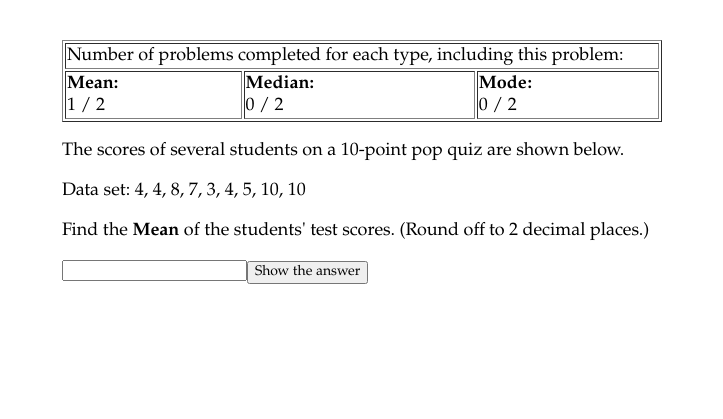
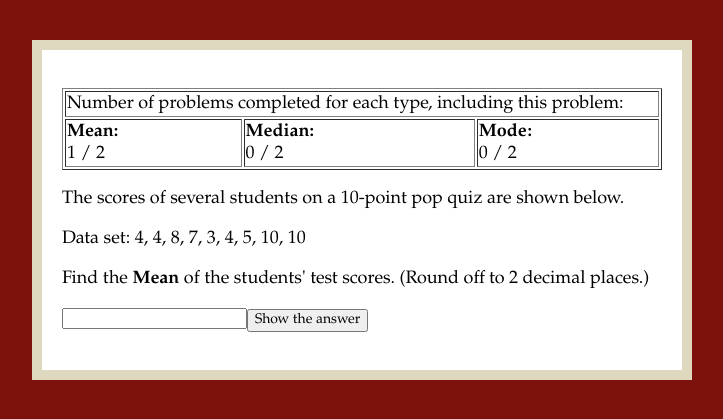
Before and after one commit to jodeleeuw/SelfGuidedLearningExp, a PHP site: page /test.html in a window 1280 px wide. Shown: the top 419 px of the page, without its empty margins (278-1001 px from the left). Run offline with PHP 8.4, Linux system fonts and the light colour scheme; some libraries are stand-ins or nearby versions.

Commit message:
added border and background color
to match IU style

```diff
--- a/styles.css
+++ b/styles.css
@@ -10,7 +10,8 @@ del { font-weight: bold; font-style: normal; color: red; background-color: yello
 
 button { font-family:'Palatino Linotype',sans-serif; font-size:14px; }
 
-#wrapper { width: 600px; margin: 40px auto 0px auto; }
+body { background-color: #7D110C; }
+#wrapper { width: 600px; margin: 40px auto 0px auto; padding: 20px; border: 10px solid #DED8BF; background-color: white; }
 
 #feedback { padding: 10px; margin-top: 30px; }
 #feedback img { width: 24px; vertical-align: text-top; }
```
